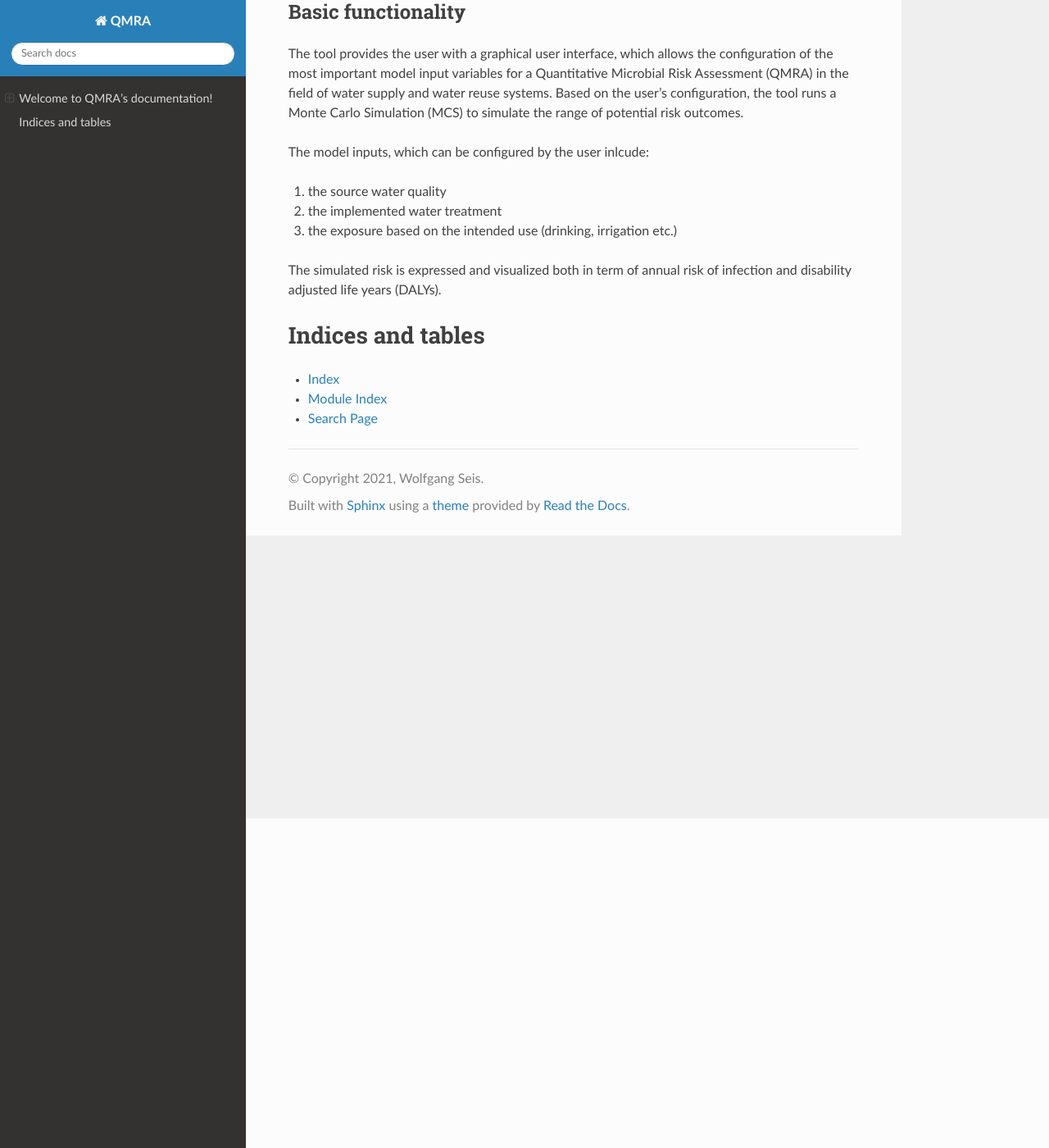
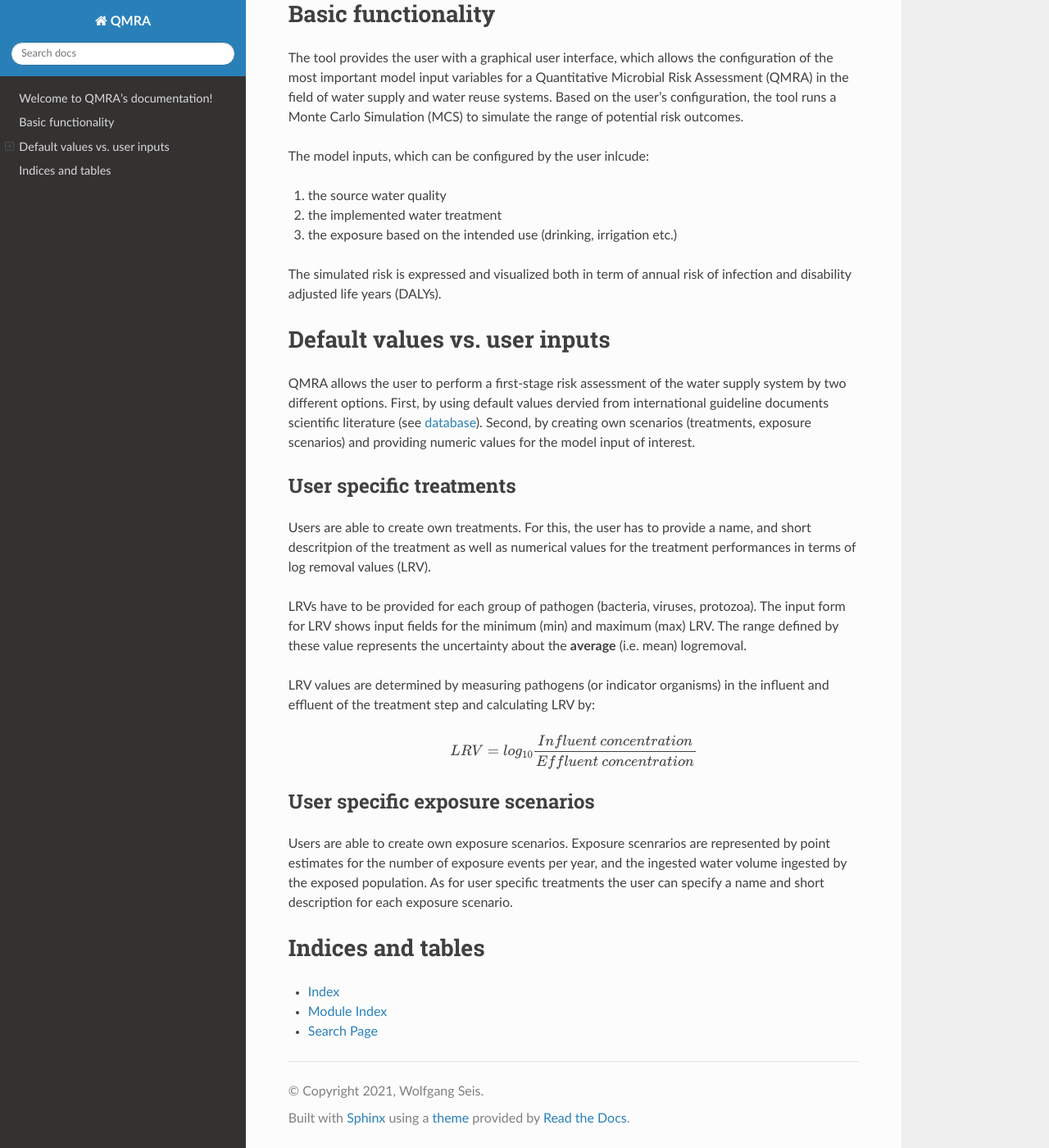
Before and after one commit to wseis/qmra, a Sphinx documentation site: the page built from docs/source/index.rst, in a window 1280 px wide and 1400 px high, scrolled down 402 px. Shown: the whole window at 82% size. Built offline with Sphinx 7.4.7 and the Read the Docs theme 2.0.0, drawn with Linux system fonts in a browser that asks for light colours.

Commit message:
add section on scenarios

```diff
--- a/docs/source/index.rst
+++ b/docs/source/index.rst
@@ -13,7 +13,7 @@ The implemented simulations rely on a freely available `database <https://kwb-r.
 The tool allows to estimate the risk of infection for three reference pathogen (Rotavirus, *Campylobacer jejuni*, and *Cryptosporidium parvum*) for mutliple source waters and treatment scenarios.
 
 Basic functionality
-###################
+===================
 
 The tool provides the user with a graphical user interface, which allows the configuration of the most important model input variables
 for a Quantitative Microbial Risk Assessment (QMRA) in the field of water supply and water reuse systems.
@@ -27,6 +27,37 @@ The model inputs, which can be configured by the user inlcude:
 
 The simulated risk is expressed and visualized both in term of annual risk of infection and disability adjusted life years (DALYs).
 
+Default values vs. user inputs
+===============================
+
+QMRA allows the user to perform a first-stage risk assessment of the water supply system by two different options.
+First, by using default values dervied from international guideline documents scientific literature (see `database <https://kwb-r.github.io/qmra.db/>`_).
+Second, by creating own scenarios (treatments, exposure scenarios) and providing numeric values for the model input of interest.
+
+User specific treatments
+########################
+
+Users are able to create own treatments. For this, the user has to provide a name, and short descritpion of the treatment as well as
+numerical values for the treatment performances in terms of log removal values (LRV).
+
+LRVs have to be provided for each group of pathogen (bacteria, viruses, protozoa). The input form for LRV shows input fields for the
+minimum (min) and maximum (max) LRV. The range defined by these value represents the uncertainty about the **average** (i.e. mean) logremoval.
+
+LRV values are determined by measuring pathogens (or indicator organisms) in the influent and effluent of the treatment step and calculating LRV by:
+
+.. math::
+
+    LRV = log_{10} \frac{Influent\:concentration}{Effluent\:concentration}
+
+\
+
+User specific exposure scenarios
+################################
+
+Users are able to create own exposure scenarios. Exposure scenrarios are represented by point estimates for the number of exposure events per year,
+and the ingested water volume ingested by the exposed population. As for user specific treatments the user can specify a name and short description
+for each exposure scenario.
+
 Indices and tables
 ==================
 
```
